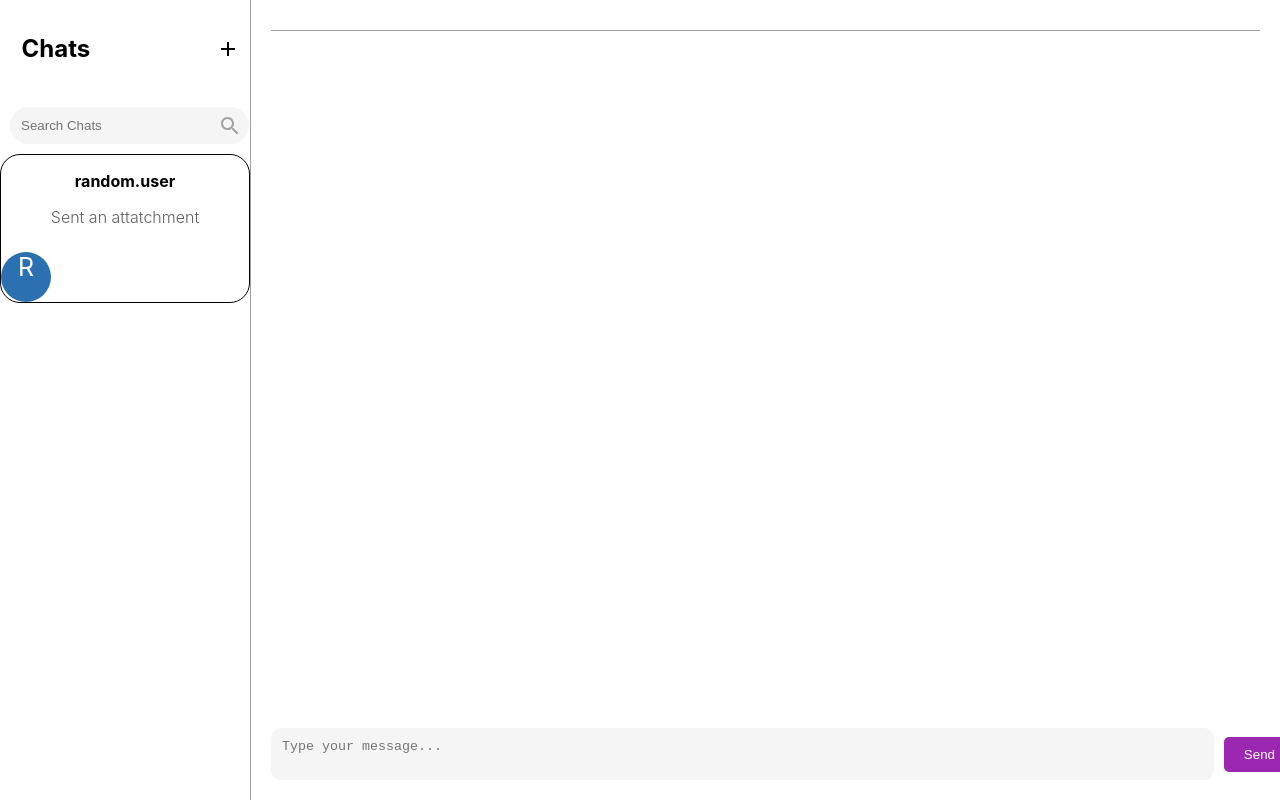
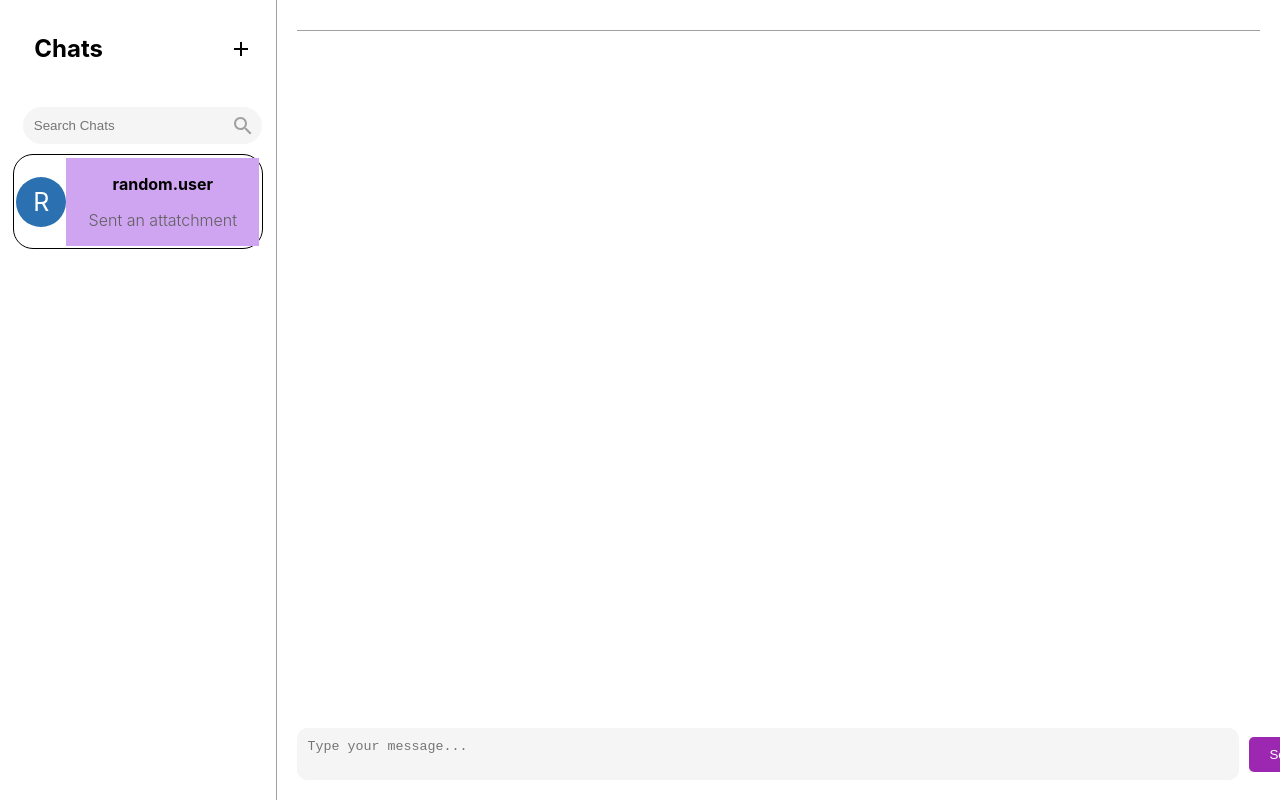
Before and after one commit to priyanair9/chat-app, a React (Create React App) app in the folder client/: page /chats in a window 1280 px wide. Built offline with nearby package versions, Linux system fonts and the light colour scheme.

Commit message:
Fixed chat card component css and alignment

```diff
--- a/client/src/App.css
+++ b/client/src/App.css
@@ -112,6 +112,8 @@
   border-right: 0.5px solid #A19F9F;
   display: flex;
   flex-direction: column;
+  padding-left: 1%;
+  padding-right: 1%;
 }
 
 .sidebar-header {
@@ -235,6 +237,14 @@
   border: solid 1px;
   border-radius: 20px;
   transition: .2s;
+  display: flex;
+  padding: 1%;
+  flex-direction: row;
+}
+
+.card-content {
+  flex: 1;
+  background-color: #cfa4f0;
 }
 
 .card-container:hover {
@@ -257,6 +267,9 @@
   width: 50px;
   border-radius: 50%;
   align-items: center;
+  display: flex;
+  justify-content: center;
+  align-self: center;
 }
 
 .abreviation {
--- a/client/src/components/ChatCard.js
+++ b/client/src/components/ChatCard.js
@@ -3,10 +3,12 @@ import React from 'react';
 function ChatCard(props) {
     return (
         <div className='card-container'>
-            <p className='username'>random.user</p>
-            <p className='last-message'>Sent an attatchment</p>
             <div className='profile-pic'>
                 <p className='abreviation'>R</p>
+            </div>
+            <div className='card-content'>
+                <p className='username'>random.user</p>
+                <p className='last-message'>Sent an attatchment</p>
             </div>
         </div>
     );
```
